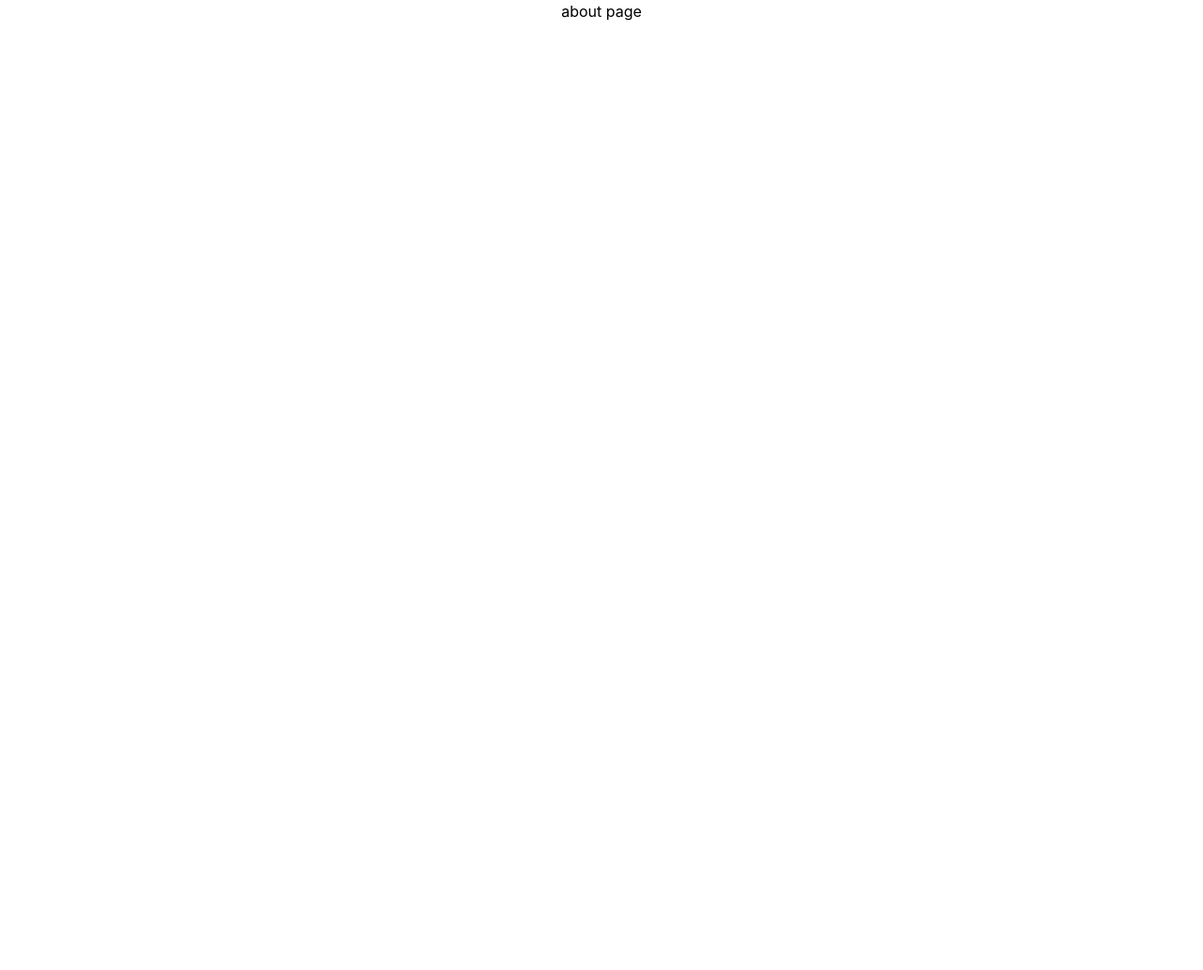
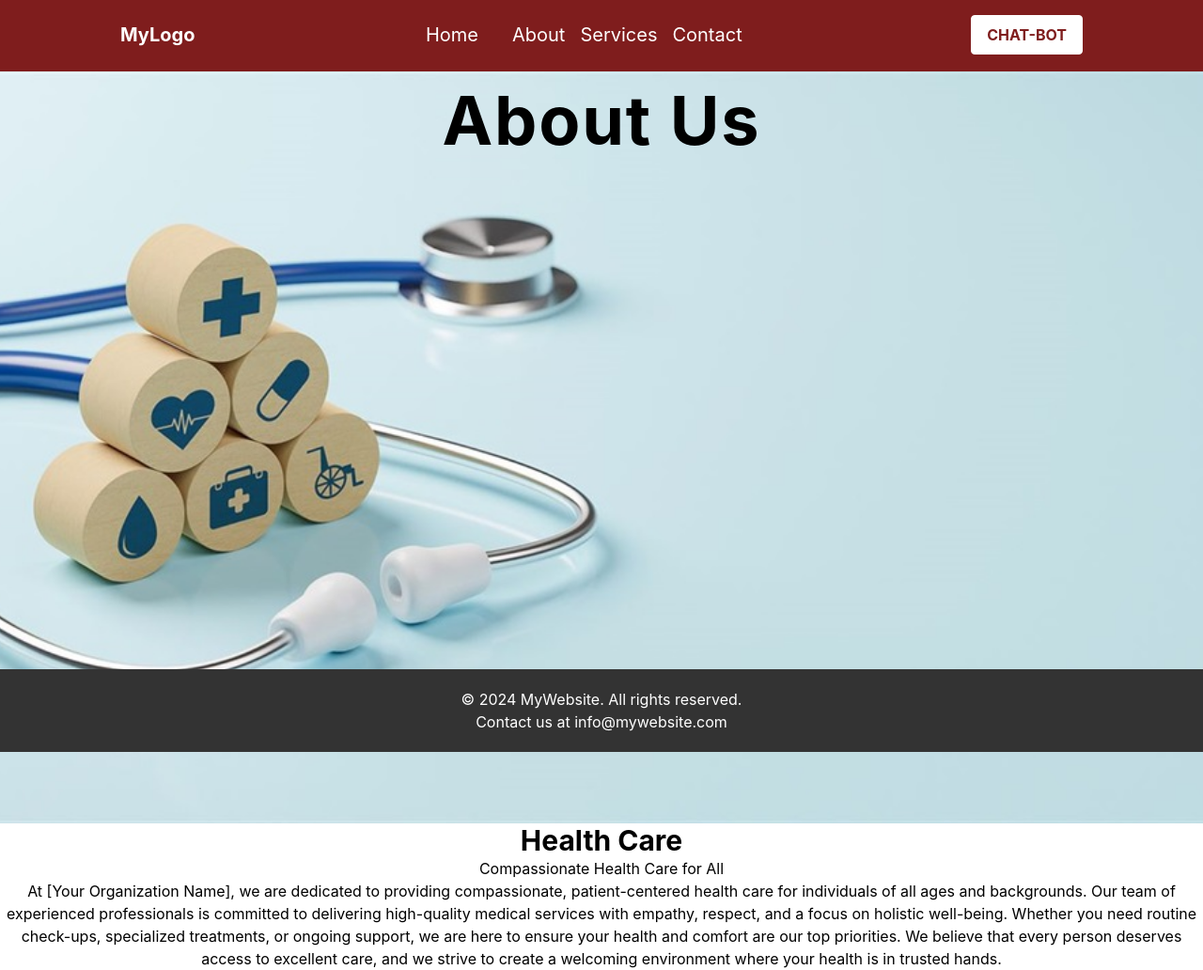
Before and after one commit to liliyom/Final-project, a React (Create React App) app: page /about in a window 1280 px wide. Shown: the whole page at 94% size. Before the commit the page ends 800 px from the top, so only its background shows below. Built offline with nearby package versions, Linux system fonts and the light colour scheme.

Commit message:
about done

```diff
--- a/src/App.css
+++ b/src/App.css
@@ -46,3 +46,8 @@ li{
     transform: rotate(360deg);
   }
 }
+
+
+.about{
+  border: 1px solid red;
+}
--- a/src/layout/header.js
+++ b/src/layout/header.js
@@ -5,7 +5,7 @@ const Header = () => {
   return (
     <header className="bg-red-900 text-white p-4 border-b-2 border-transparent">
       <div className="max-w-screen-lg mx-auto flex justify-between items-center">
-        <div className="logo-container w-max h-auto">
+        <div className="logo-container w-max h-auto mr-8">
           <Link to="/" className="text-xl font-bold">
             MyLogo
           </Link>
--- a/src/pages/About.js
+++ b/src/pages/About.js
@@ -1,11 +1,34 @@
-import React from 'react'
+import React from "react";
+import { Link } from "react-router-dom";
+import Header from "../layout/header";
+import Footer from "../layout/Footer";
+
 
 const About = () => {
   return (
     <div>
-      about page
+      <Header></Header>
+      <div className="  h-screen bg-cover bg-center  bg-[url('/public/image/img2.jpg')] bg-transparent h-60">
+        <h1 className="p-4 text-7xl	 font-bold tracking-wide">About Us</h1>
+      </div>
+      <div>
+        <h2 className="font-bold text-3xl justify">Health Care</h2>
+        <h1>Compassionate Health Care for All</h1>
+        <p>
+          At [Your Organization Name], we are dedicated to providing
+          compassionate, patient-centered health care for individuals of all
+          ages and backgrounds. Our team of experienced professionals is
+          committed to delivering high-quality medical services with empathy,
+          respect, and a focus on holistic well-being. Whether you need routine
+          check-ups, specialized treatments, or ongoing support, we are here to
+          ensure your health and comfort are our top priorities. We believe that
+          every person deserves access to excellent care, and we strive to
+          create a welcoming environment where your health is in trusted hands.
+        </p>
+      </div>
+      <Footer></Footer>
     </div>
-  )
-}
+  );
+};
 
-export default About
+export default About;
--- a/src/pages/Home.js
+++ b/src/pages/Home.js
@@ -1,17 +1,18 @@
 import React from "react";
+import Footer from "../layout/Footer";
 
 const Home = () => {
   return (
-    <div className="h-screen bg-cover bg-center bg-[url('/public/image/img1.jfif')]">
-      <div className="font-bold p-4 ">
+    <div className="h-screen bg-cover bg-center  bg-[url('/public/image/img2.jpg')] bg-transparent h-96">
+      <div className="font-bold p-4 text-red-900 font-sans text-lg tracking-wide">
         <h2>Welcome To The Health Care</h2>
       </div>
       <div>
-        <h1 className="font-bold p-4 text-color-white text-5xl">
+        <h1 className="font-bold p-4 text-color-white text-5xl text-red-900 font-sans tracking-wide ">
           Navigating The Department Of The Health Care
         </h1>
       </div>
-      <div className="font-bold p-4 text-color-white text-base">
+      <div className="font-bold p-4 text-color-white text-base text-red-900 font-sans text-lg tracking-wide">
         <p>
           Health care refers to the maintenance and improvement of physical and
           mental health through the prevention, diagnosis, treatment, and
@@ -19,9 +20,15 @@ const Home = () => {
         </p>
       </div>
       <div>
-        <button className="bg-white text-red-900 font-bold py-2 px-4 rounded hover:bg-red-900 hover:text-white border border-white">
-          CHAT-BOT
-        </button>
+        <div className="flex justify-center items-start  ">
+          <button className="bg-white text-red-900 font-bold  px-4 py-2 mr-8 rounded hover:bg-red-900 hover:text-white border border-white ">
+            CHAT-BOT
+          </button>
+          <button className="bg-white text-red-900 font-bold px-4 py-2 rounded hover:bg-red-900 hover:text-white border border-white">
+            MAKE APPOINTMENT
+          </button>
+          <Footer></Footer>
+        </div>
       </div>
     </div>
   );
```
Also changed, not shown: public/image/img1.jfif, public/image/img2.jpg (added).
